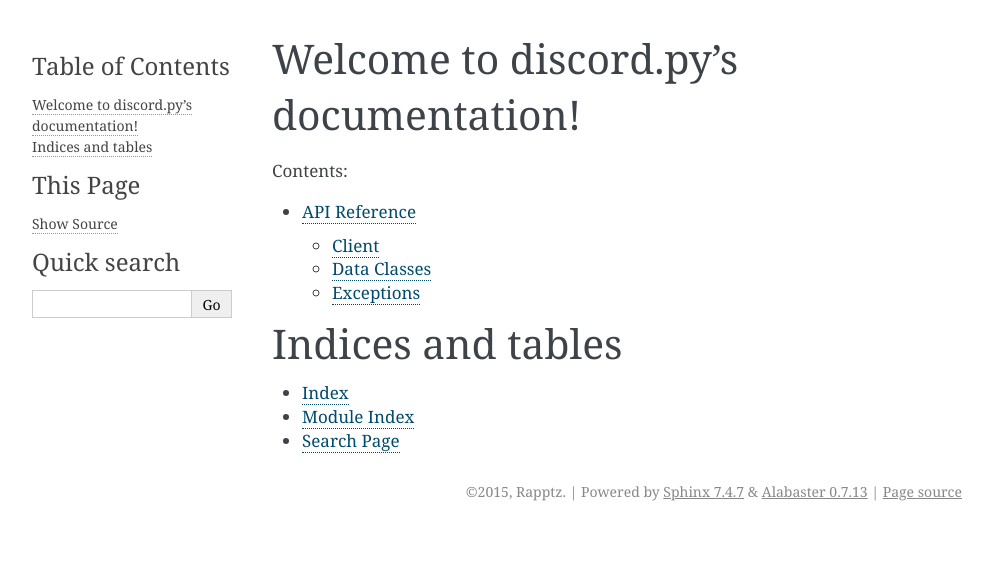
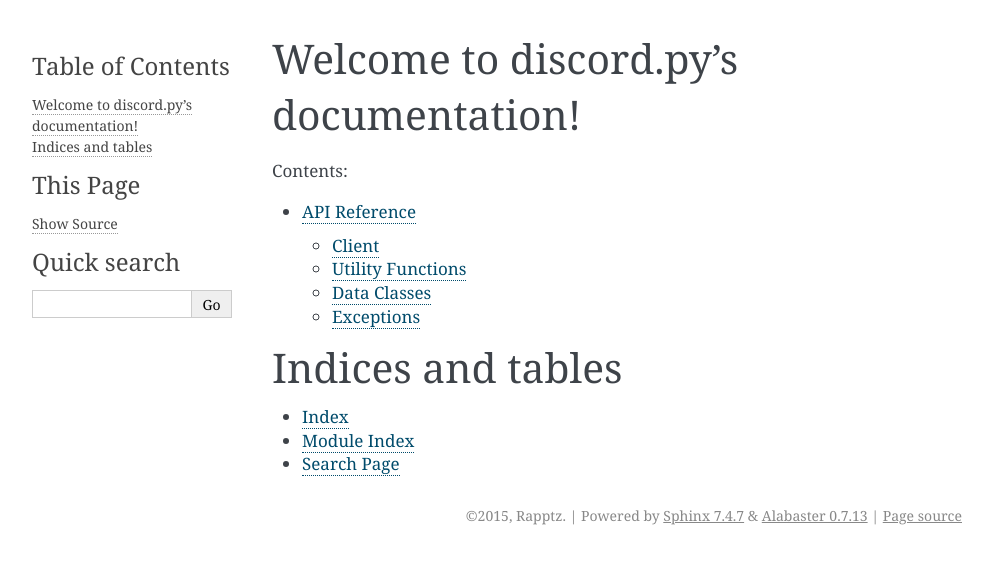
Before and after one commit to Rapptz/discord.py, a Sphinx documentation site: the page built from docs/index.rst, in a window 1280 px wide. Shown: the top 564 px of the page, without its empty margins (148-1141 px from the left). Built offline with Sphinx 7.4.7, drawn with Linux system fonts in a browser that asks for light colours.

Commit message:
Document discord.utils.find function

```diff
--- a/docs/api.rst
+++ b/docs/api.rst
@@ -110,6 +110,12 @@
     :param server: The :class:`Server` that got created or deleted.
 
 
+Utility Functions
+-----------------
+
+.. autofunction:: discord.utils.find
+
+
 Data Classes
 --------------
 
```
